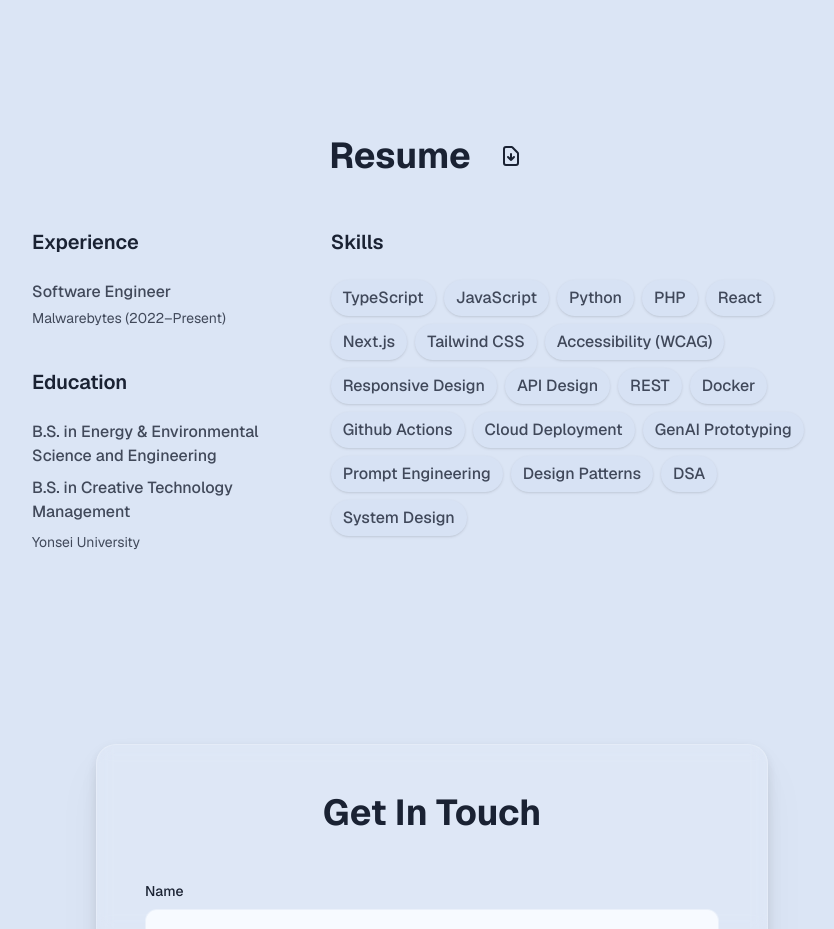
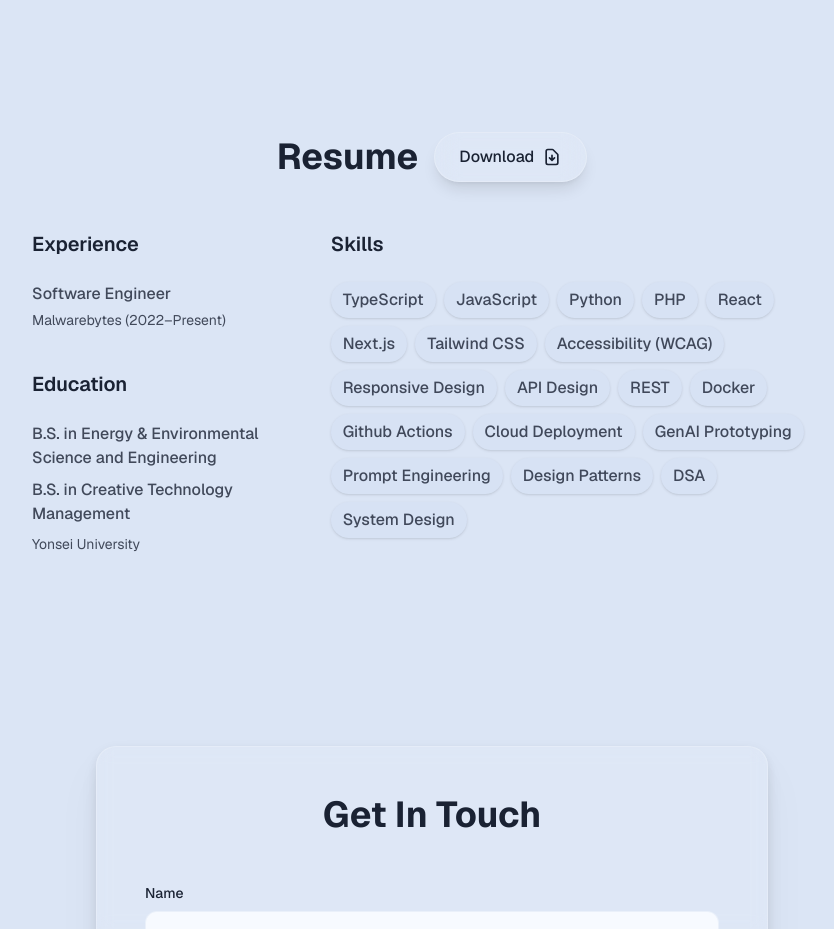
Before and after one commit to nicolewert/portfolio-site, a Next.js app: page / in a window 1280 px wide. Shown: the part 2280-3209 px from the top of the page, without its empty margins (208-1042 px from the left). Built offline with nearby package versions, Linux system fonts and the light colour scheme.

Commit message:
refactor: resume download button and mobile stacking

```diff
--- a/src/components/ResumeSection.tsx
+++ b/src/components/ResumeSection.tsx
@@ -35,18 +35,52 @@ export default function ResumeSection() {
     <div className="w-full max-w-4xl mx-auto rounded-2xl overflow-hidden">
       <div className="px-8 py-12 md:p-12">
         <div className="text-center mb-12">
-          <div className="flex items-center justify-center gap-4">
-            <h2 className="text-3xl md:text-4xl font-bold text-[var(--foreground)]">
+          {/* Mobile layout - stacked */}
+          <div className="flex flex-col items-center gap-4 md:hidden">
+            <h2 className="text-3xl font-bold text-[var(--foreground)]">
               Resume
             </h2>
             <a
               href="/Nicole-Wert_Resume.pdf"
               download
-              className="group flex items-center justify-center w-12 h-12 rounded-full hover:bg-[var(--accent)]/20 transition-all duration-300 hover:scale-110 focus:outline-none focus:ring-2 focus:ring-[var(--primary)]/50"
+              className="group flex items-center gap-2 px-6 py-3 rounded-full bg-white/10 backdrop-blur-md border border-white/20 hover:bg-white/20 hover:border-white/30 transition-all duration-300 hover:scale-105 focus:outline-none focus:ring-2 focus:ring-[var(--primary)]/50 shadow-lg"
               aria-label="Download Resume PDF"
             >
+              <span className="text-[var(--foreground)] font-medium">
+                Download
+              </span>
               <svg
-                className="w-6 h-6 text-[var(--foreground)] group-hover:animate-bounce"
+                className="w-5 h-5 text-[var(--foreground)] group-hover:animate-bounce"
+                fill="none"
+                stroke="currentColor"
+                strokeWidth={2}
+                viewBox="0 0 24 24"
+              >
+                <path
+                  strokeLinecap="round"
+                  strokeLinejoin="round"
+                  d="M12 10v6m0 0l-3-3m3 3l3-3m2 8H7a2 2 0 01-2-2V5a2 2 0 012-2h5.586a1 1 0 01.707.293l5.414 5.414a1 1 0 01.293.707V19a2 2 0 01-2 2z"
+                />
+              </svg>
+            </a>
+          </div>
+
+          {/* Desktop layout - side by side */}
+          <div className="hidden md:flex items-center justify-center gap-4">
+            <h2 className="text-4xl font-bold text-[var(--foreground)]">
+              Resume
+            </h2>
+            <a
+              href="/Nicole-Wert_Resume.pdf"
+              download
+              className="group flex items-center gap-2 px-6 py-3 rounded-full bg-white/10 backdrop-blur-md border border-white/20 hover:bg-white/20 hover:border-white/30 transition-all duration-300 hover:scale-105 focus:outline-none focus:ring-2 focus:ring-[var(--primary)]/50 shadow-lg"
+              aria-label="Download Resume PDF"
+            >
+              <span className="text-[var(--foreground)] font-medium">
+                Download
+              </span>
+              <svg
+                className="w-5 h-5 text-[var(--foreground)] group-hover:animate-bounce"
                 fill="none"
                 stroke="currentColor"
                 strokeWidth={2}
```
